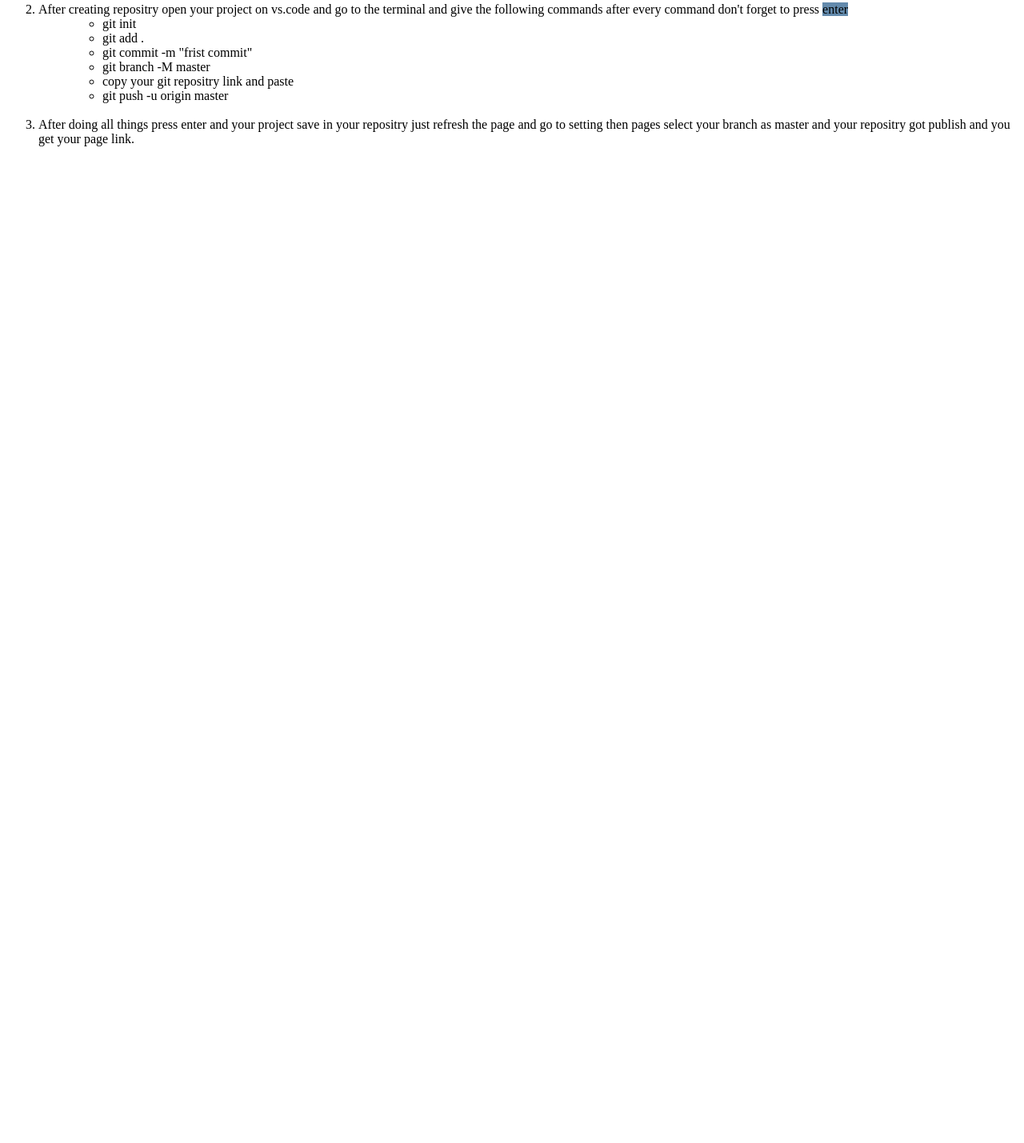
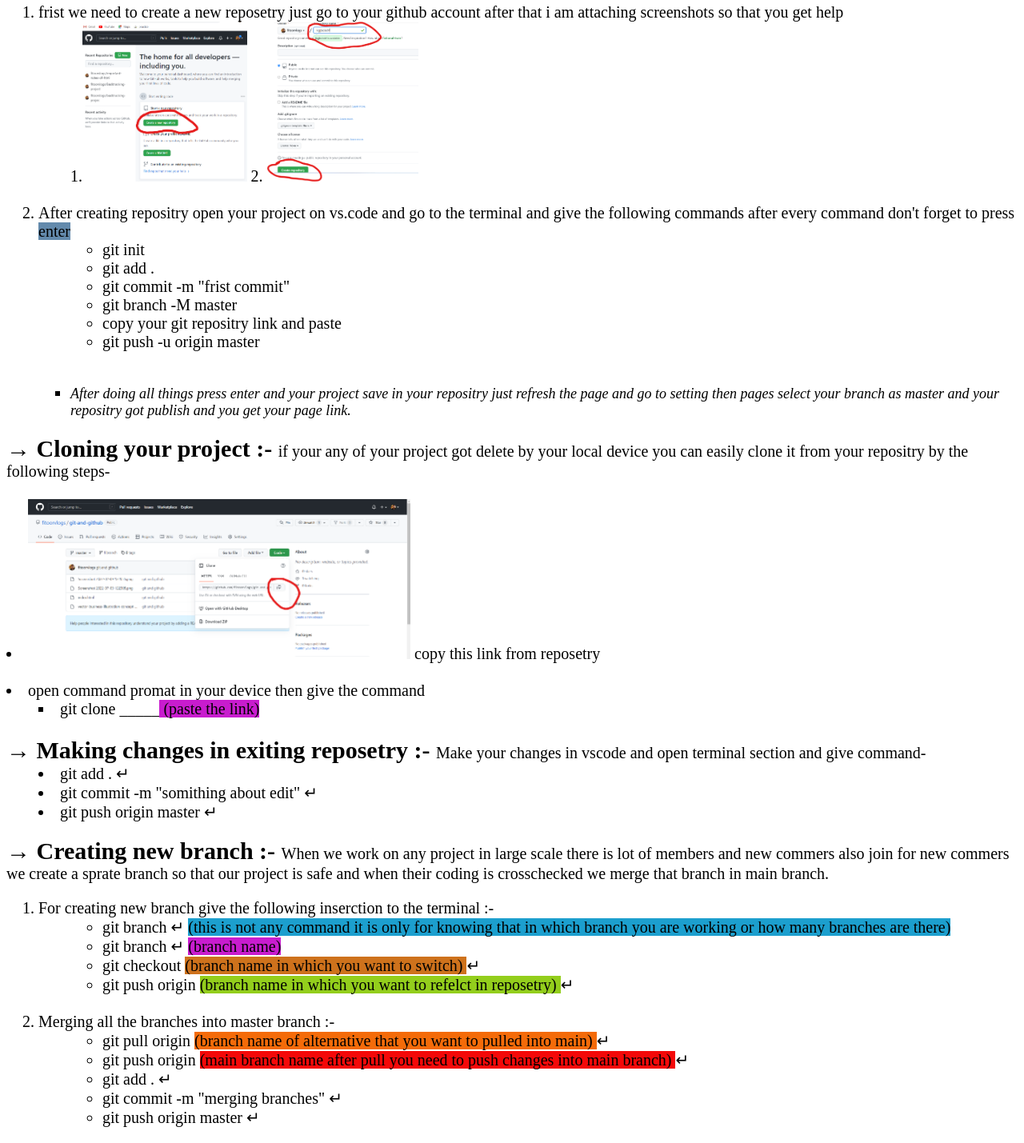
Before and after one commit to fitoorvlogs/git-and-github, a plain HTML site: page index.html in a window 1280 px wide. Shown: the part 1046-2475 px from the top of the page at 80% size. Before the commit the page ends 1245 px from the top, so only its background shows below. Drawn offline with Linux system fonts and the light colour scheme.

Commit message:
making changes

```diff
--- a/index.html
+++ b/index.html
@@ -6,7 +6,11 @@
     <!-- <meta name="viewport" content="width=device-width, initial-scale=1.0"> -->
     <link rel="icon" href="./vector-business-illustration-concept-businesswoman-260nw-1712959189.webp">
     <title>GIT AND GITHUB</title>
-
+<style>
+    body{
+        font-size: 20px;
+    }
+</style>
 </head>
 <body>
     <h1>GIT</h1>
@@ -97,10 +101,104 @@
             </ul>
         </dd>
     </li><br>
+
+    <ul type="square">
+        <li>
+    <p style="font-size: large;"><i> After doing all things press enter and your project save in your repositry just refresh the page and go to setting then pages select your branch as master and your repositry got publish and you get your page link. </i></p>
+        </li>
+    </ul>
+
+</ol>
+
+<h2 style="display: inline;">
+    &#x2192 Cloning your project :-
+</h2>
+   <p style="display: inline;">
+    if your any of your project got delete by your local device you can easily clone it from your repositry by the following steps-
+</p>
+<br><br>
     <li>
-        After doing all things press enter and your project save in your repositry just refresh the page and go to setting then pages select your branch as master and your repositry got publish and you get your page link.
-    </li>
-</ol>
+        <span><img src="./Screenshot 2022-07-26 134703.png" alt="there is img" style="height: 200px;"> copy this link from reposetry</span>
+    </li><br>
+    <li>
+        open command promat in your device then give the command
+        <dd>
+        <li type="square">
+            git clone _____<span style="background-color: rgb(200, 28, 206);"> (paste the link) </span>
+        </li>
+    </dd>
+    </li> <br>
+
+    <h2 style="display:inline;">
+        &#x2192 Making changes in exiting reposetry :-
+    </h2>
+    <p style="display:inline;">
+        Make your changes in vscode and open terminal section and give command-
+        <dd>
+            <li>
+                git add . &#x21B5;
+            </li>
+            <li>
+                git commit -m "somithing about edit" &#x21B5;
+            </li>
+            <li>
+                git push origin master &#x21B5;
+            </li>
+        </dd>
+    </p>
+
+    <h2 style="display:inline;">
+        &#x2192 Creating new branch :-
+    </h2>
+    <p style="display:inline;">
+       When we work on any project in large scale there is lot of members and new commers also join for new commers we create a sprate branch so that our project is safe and when their coding is crosschecked we merge that branch in main branch.
+
+    <ol>
+        <li>
+            For creating new branch give the following inserction to the terminal :-
+            <dd>
+                <ul>
+                <li>
+                     git branch &#x21B5; <span style="background-color: rgb(28, 159, 206);"> (this is not any command it is only for knowing that in which branch you are working or how many branches are there) </span>
+                </li>
+                <li>
+                    git branch &#x21B5; <span style="background-color: rgb(200, 28, 206);"> (branch name) </span>
+                </li>
+                <li>
+                    git checkout <span style="background-color: rgb(206, 114, 28);"> (branch name in which you want to switch) </span> &#x21B5;
+                </li>
+                <li>
+                    git push origin <span style="background-color: rgb(147, 206, 28);"> (branch name in which you want to refelct in reposetry) </span> &#x21B5;
+                </li>
+            </ul>
+            </dd>
+        </li>
+<br>
+        <li>
+            Merging all the branches into master branch :-
+            <dd>
+                <ul>
+                    <li>
+                        git pull origin <span style="background-color: rgb(244, 107, 9);"> (branch name of alternative that you want to pulled into main) </span> &#x21B5;
+                    </li>
+                    <li>
+                        git push origin <span style="background-color: rgb(244, 9, 9);"> (main branch name after pull you need to push changes into main branch) </span> &#x21B5;
+                    </li>
+                    <li>
+                        git add . &#x21B5;
+                    </li>
+                    <li>
+                        git commit -m "merging branches" &#x21B5;
+                    </li>
+                    <li>
+                        git push origin master &#x21B5;
+                    </li>
+
+                </ul>
+            </dd>
+        </li>
+    </ol>
+    </p>
 
 
 
```
Also changed, not shown: Screenshot 2022-07-26 134703.png (added).
